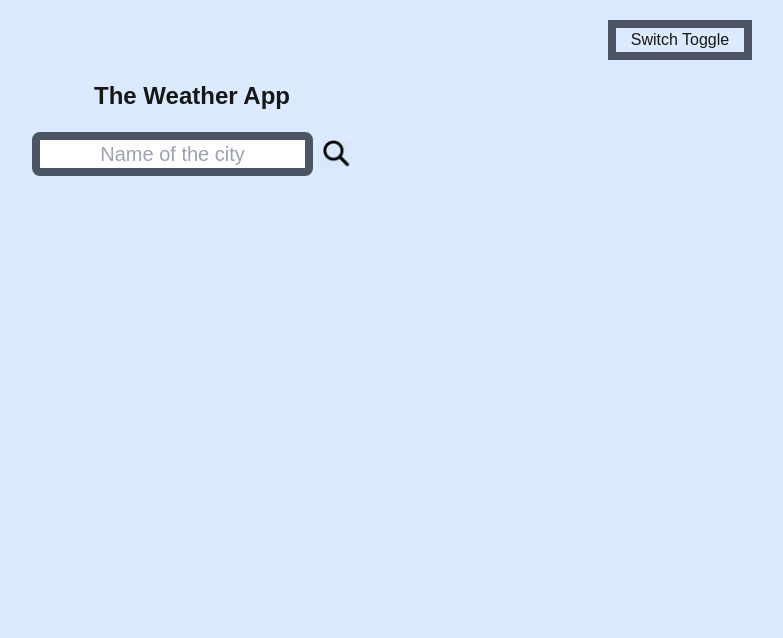
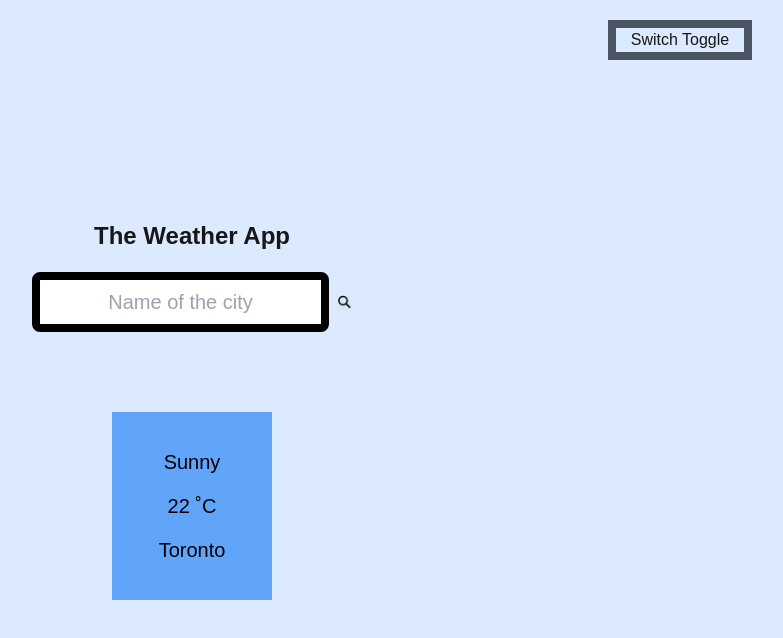
Before and after one commit to LearnerSamuelX/weather-app, a Next.js app: page / in a window 1280 px wide. Shown: the top 638 px of the page, without its empty margins (448-1231 px from the left). Built offline with nearby package versions, Linux system fonts and the light colour scheme.

Commit message:
main:weather card in place

```diff
--- a/app/page.tsx
+++ b/app/page.tsx
@@ -1,9 +1,16 @@
 'use client';
 
+import WeatherInfo from '@/components/WeatherInfo';
 import Head from 'next/head';
 import Image from "next/image";
+import { useState } from 'react';
 
 export default function Home() {
+  const [weatherInfo, setWeatherInfo] = useState({
+    cityName: "Toronto",
+    temperature: 22,
+    weather: "Sunny"
+  })
 
   function weatherUpdate(event: React.MouseEvent<HTMLDivElement>) {
     event.preventDefault()
@@ -20,13 +27,13 @@ export default function Home() {
         </div>
 
         {/* Application Name */}
-        <div className="text-center m-5 text-2xl font-bold">
+        <div className="text-center mb-5 mt-40 text-2xl font-bold">
           <h1>The Weather App</h1>
         </div>
 
         {/* Input Box */}
         <div className="w-80 ml-auto mr-auto flex items-center">
-          <input placeholder="Name of the city" className="w-80 border-8 border-gray-600 text-center rounded-lg text-xl"></input>
+          <input placeholder="Name of the city" className="w-80 border-8 border-black text-center rounded-lg text-xl p-2"></input>
           <div className="ml-2" onClick={weatherUpdate}>
             <Image
               className="cursor-pointer"
@@ -37,6 +44,13 @@ export default function Home() {
             />
           </div>
         </div>
+
+        {/* Weather Information of the city */}
+        <WeatherInfo
+          cityName={weatherInfo.cityName}
+          temperature={weatherInfo.temperature}
+          weather={weatherInfo.weather}
+        />
       </main>
     </div>
   );
--- /dev/null
+++ b/app/styling.tsx
@@ -0,0 +1,15 @@
+export const BORDER_LINE = "border-4 rounded-lg"
+
+export const INPUT_BORDER_LINE_BLACK = "w-full bg-white mb-10 text-lg text-center border-black p-2 " + BORDER_LINE
+export const INPUT_BORDER_LINE_WHITE = "w-full bg-white mb-10 text-lg text-center border-white p-2 " + BORDER_LINE
+
+export const BUTTON_BORDER_LINE_BLACK = "w-1/4 mx-auto text-center p-1 font-bold border-black " + BORDER_LINE
+export const BUTTON_BORDER_LINE_WHITE = "w-1/4 mx-auto text-center p-1 font-bold border-white " + BORDER_LINE
+
+// Application Title
+
+
+// Weather Information
+const SPACE_GAP = "mb-4 mt-4 "
+const DAY_FONT_COLOR = "text-black "
+export const WEATHER_INFO_FONT = SPACE_GAP + DAY_FONT_COLOR + "text-xl"
--- /dev/null
+++ b/app/weatherData.tsx
@@ -0,0 +1,5 @@
+type WeatherData = {
+    cityName: string,
+    temperature: number,
+    weather: string
+}
--- /dev/null
+++ b/components/WeatherInfo.tsx
@@ -0,0 +1,13 @@
+import React, { ChangeEvent } from "react";
+import { useState } from "react";
+import { WEATHER_INFO_FONT } from "@/app/styling";
+
+export default function WeatherInfo(props: WeatherData): JSX.Element {
+    return (
+        <div className="mt-20 bg-blue-400 text-center w-40 mx-auto p-5">
+            <p className={WEATHER_INFO_FONT}>{props.weather}</p>
+            <p className={WEATHER_INFO_FONT}>{props.temperature} ˚C</p>
+            <p className={WEATHER_INFO_FONT}>{props.cityName}</p>
+        </div >
+    )
+}
```
